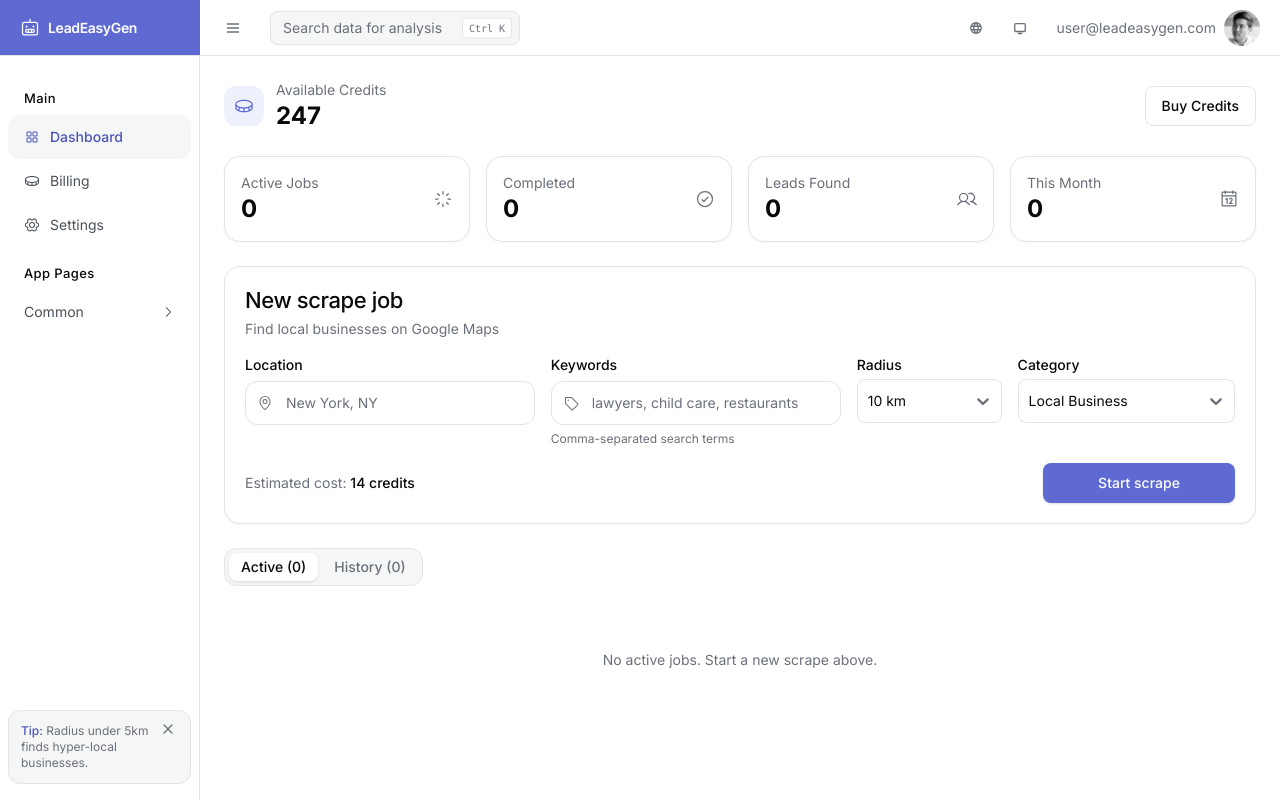
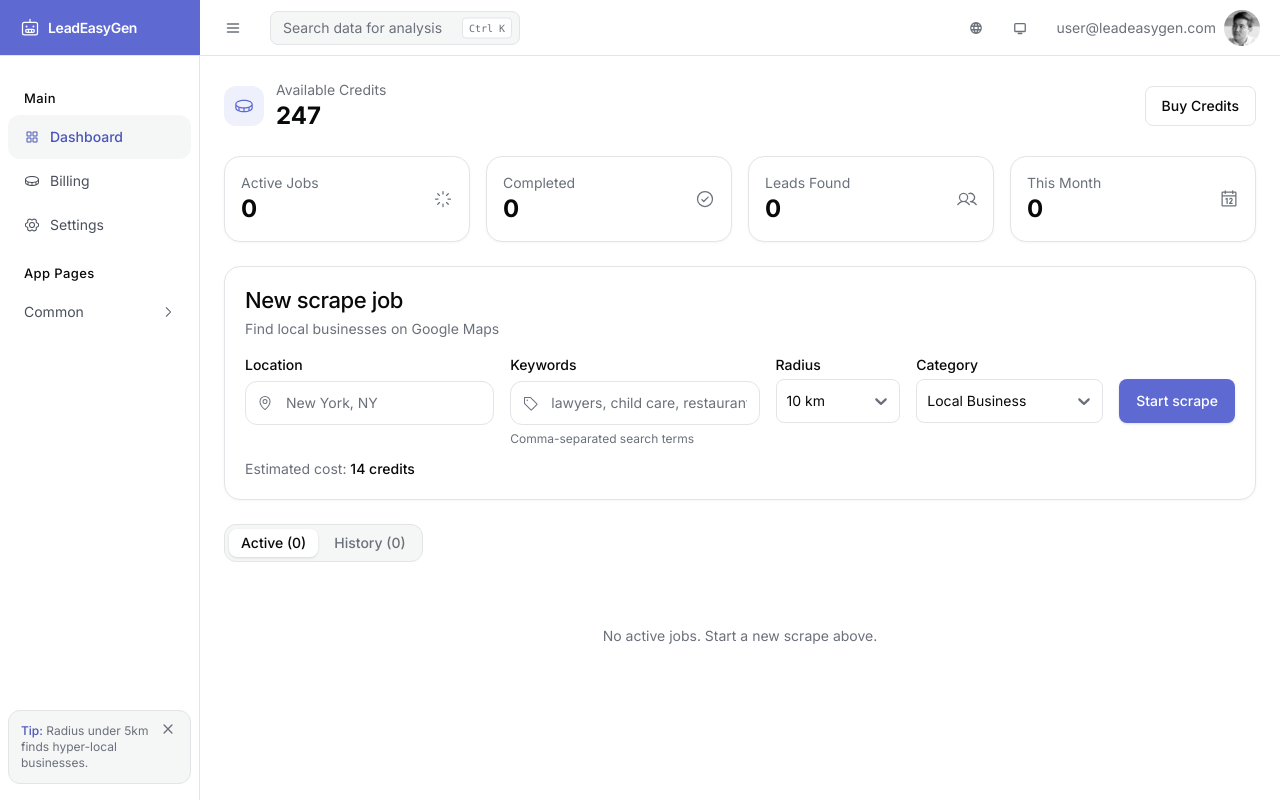
Before and after one commit to louischoleski/leadeasygen-app, a React (Vite) app: page / in a window 1280 px wide. Built offline with nearby package versions, Linux system fonts and the light colour scheme.

Commit message:
style: inline start scrape button with form fields

```diff
--- a/src/components/ScrapeForm.tsx
+++ b/src/components/ScrapeForm.tsx
@@ -62,7 +62,7 @@
       <h2 className="text-card-title text-ink">New scrape job</h2>
       <p className="mt-1 mb-4 text-sm text-ink-subtle">Find local businesses on Google Maps</p>
       <form noValidate onSubmit={handleSubmit}>
-        <div className="grid gap-x-4 gap-y-3 md:grid-cols-2 lg:grid-cols-[2fr_2fr_1fr_1.5fr]">
+        <div className="grid gap-x-4 gap-y-3 md:grid-cols-2 lg:grid-cols-[2fr_2fr_1fr_1.5fr_auto]">
           <Input
             label="Location"
             id="job-location"
@@ -100,30 +100,28 @@
               onChange={(option) => option && setCategory(option.value)}
             />
           </div>
-        </div>
-
-        <div className="mt-4 flex flex-wrap items-center justify-between gap-3">
-          <p className="text-sm text-ink-subtle">
-            Estimated cost: <span className="font-medium text-ink">{estimatedCost} credits</span>
-            {insufficient && <span className="ml-2 font-medium text-error">Insufficient balance</span>}
-            {atJobLimit && !insufficient && (
-              <span className="ml-2 font-medium text-warning">
-                Your plan allows {jobLimit} active {jobLimit === 1 ? 'job' : 'jobs'}
-              </span>
-            )}
-          </p>
-          <div className="w-full sm:w-auto sm:min-w-48">
+          <div className="md:col-span-2 lg:col-span-1 lg:self-start lg:pt-6">
             {insufficient ? (
-              <Button variant="secondary" fullWidth asChild>
+              <Button variant="secondary" fullWidth className="lg:h-11" asChild>
                 <Link to="/billing#packages">Buy credits</Link>
               </Button>
             ) : (
-              <Button type="submit" fullWidth disabled={atJobLimit}>
+              <Button type="submit" fullWidth className="lg:h-11" disabled={atJobLimit}>
                 Start scrape
               </Button>
             )}
           </div>
         </div>
+
+        <p className="mt-3 text-sm text-ink-subtle">
+          Estimated cost: <span className="font-medium text-ink">{estimatedCost} credits</span>
+          {insufficient && <span className="ml-2 font-medium text-error">Insufficient balance</span>}
+          {atJobLimit && !insufficient && (
+            <span className="ml-2 font-medium text-warning">
+              Your plan allows {jobLimit} active {jobLimit === 1 ? 'job' : 'jobs'}
+            </span>
+          )}
+        </p>
       </form>
     </Card>
   )
```
